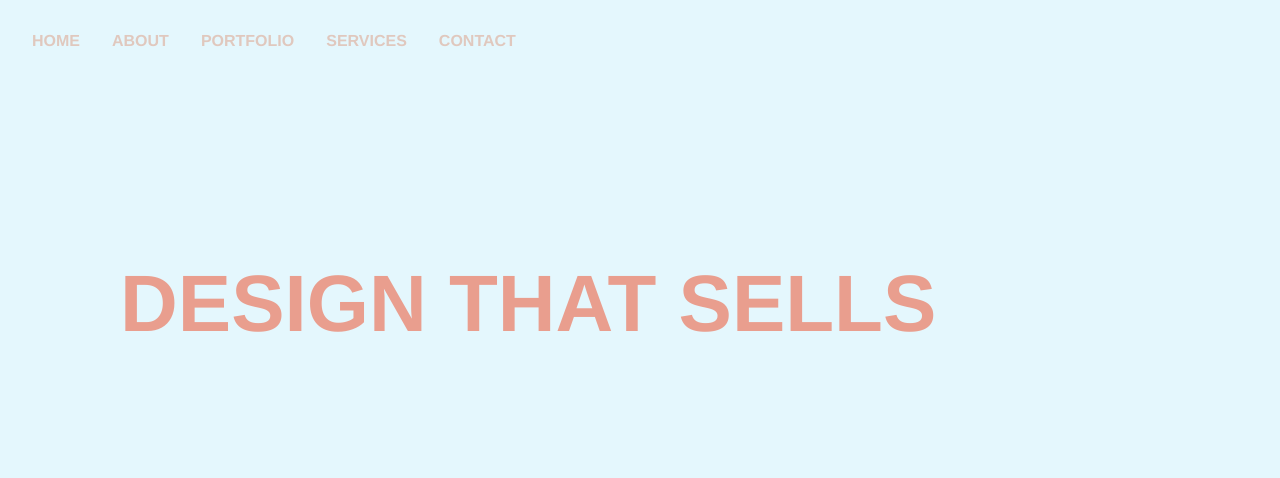
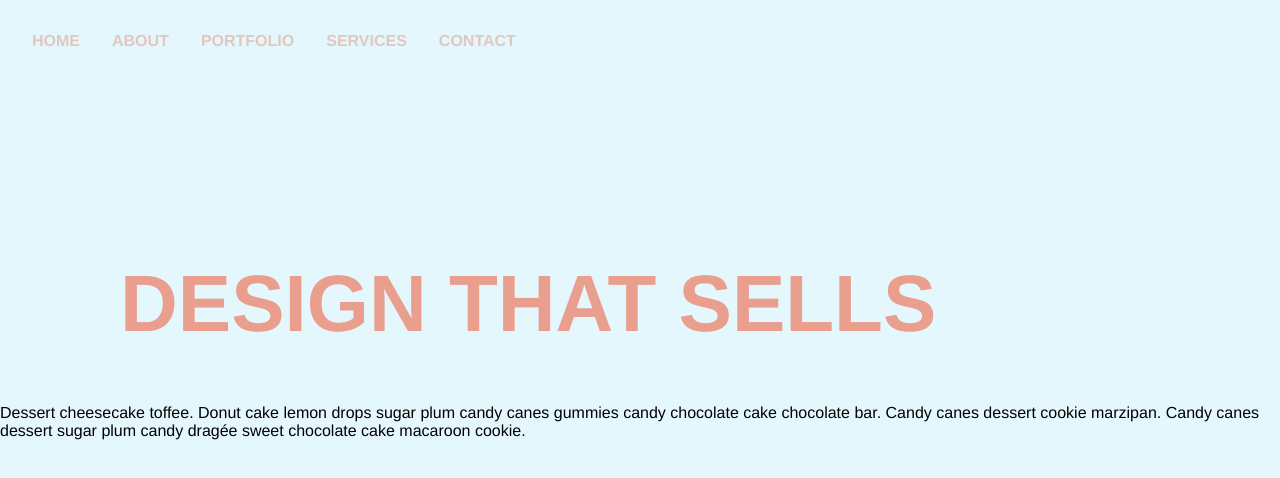
Before and after one commit to meganspauldingdev/meganspauldingdev.github.io, a React (Create React App) app: page / in a window 1280 px wide. Shown: the top 478 px of the page. Built offline with nearby package versions, Linux system fonts and the light colour scheme; a web font is replaced by a local one.

Commit message:
Added biography component

```diff
--- a/src/App.js
+++ b/src/App.js
@@ -2,6 +2,7 @@ import React, { Component } from 'react';
 import './App.css';
 import MainNav from './components/MainNav.js'
 import Hero from './components/Hero.js'
+import Biography from './components/Biography.js'
 
 class App extends Component {
   render() {
@@ -9,6 +10,7 @@ class App extends Component {
       <div className="App">
         <MainNav />
         <Hero />
+        <Biography />
       </div>
     );
   }
--- /dev/null
+++ b/src/components/Biography.js
@@ -0,0 +1,15 @@
+import React, { Component } from 'react';
+
+class Biography extends Component {
+
+	render() {
+		return(
+			<div id="biography">
+				<p>Dessert cheesecake toffee. Donut cake lemon drops sugar plum candy canes gummies candy chocolate cake chocolate bar. Candy canes dessert cookie marzipan. Candy canes dessert sugar plum candy dragée sweet chocolate cake macaroon cookie.</p>
+			</div>
+		)
+	}
+
+}
+
+export default Biography
```
